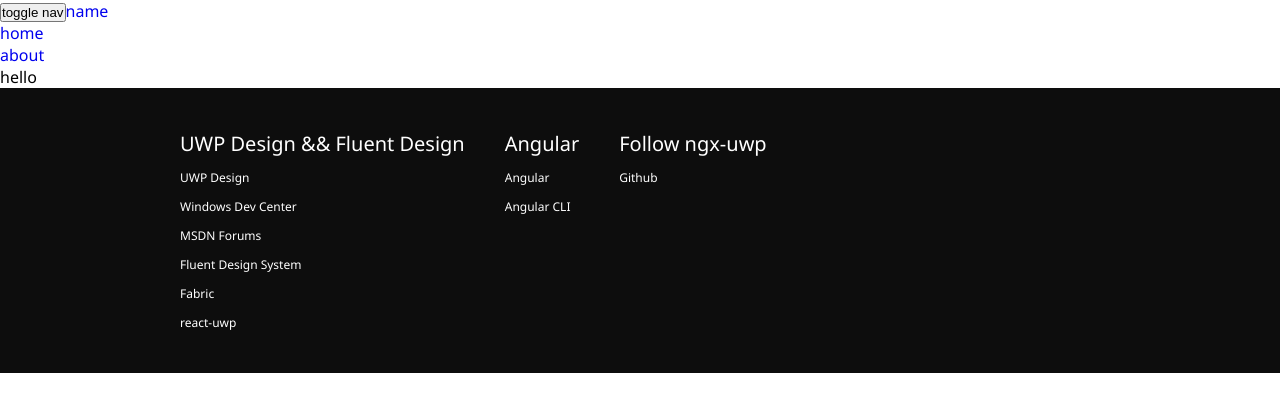
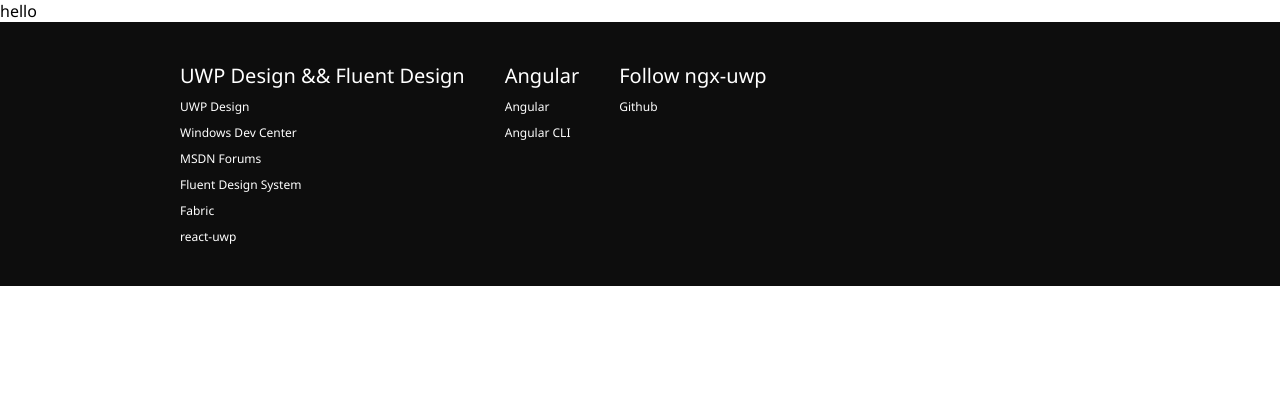
Before and after one commit to tc9011/ngx-uwp, an Angular app: page /homepage in a window 1280 px wide. Shown: the top 412 px of the page. Built offline with nearby package versions, Linux system fonts and the light colour scheme.

Commit message:
refactor(src): refactor style structure

```diff
--- a/components/style/core/font.scss
+++ b/components/style/core/font.scss
@@ -1,5 +1,3 @@
-@import "../themes/default";
-
 // font size
 $font-size-header: 46px;
 $font-size-subHeader: 34px;
@@ -36,12 +34,63 @@ $line-height-body: 20px;
 $line-height-captionAlt: 16px;
 $line-height-caption: 14px;
 
-$list: header subHeader title subTitle subTitleAlt base baseAlt body captionAlt caption;
 
-@each $key in $list {
-  .#{$uwp-prefix}-#{$key} {
-    font-size: #{'$font-size-'+$key};
-    font-weight: #{'$font-size-'+$key};
-    line-height: #{'$font-size-'+$key};
-  }
+.uwp-font-header {
+  font-size: $font-size-header;
+  font-weight: $font-weight-header;
+  line-height: $line-height-header;
 }
+
+.uwp-font-subHeader {
+  font-size: $font-size-subHeader;
+  font-weight: $font-weight-subHeader;
+  line-height: $line-height-subHeader;
+}
+
+.uwp-font-title {
+  font-size: $font-size-title;
+  font-weight: $font-weight-title;
+  line-height: $line-height-title;
+}
+
+.uwp-font-subTitle {
+  font-size: $font-size-subTitle;
+  font-weight: $font-weight-subTitle;
+  line-height: $line-height-subTitle;
+}
+
+.uwp-font-subTitleAlt {
+  font-size: $font-size-subTitleAlt;
+  font-weight: $font-weight-subTitleAlt;
+  line-height: $line-height-subTitleAlt;
+}
+
+.uwp-font-base {
+  font-size: $font-size-base;
+  font-weight: $font-weight-base;
+  line-height: $line-height-base;
+}
+
+.uwp-font-baseAlt {
+  font-size: $font-size-baseAlt;
+  font-weight: $font-weight-baseAlt;
+  line-height: $line-height-baseAlt;
+}
+
+.uwp-font-body {
+  font-size: $font-size-body;
+  font-weight: $font-weight-body;
+  line-height: $line-height-body;
+}
+
+.uwp-font-captionAlt {
+  font-size: $font-size-captionAlt;
+  font-weight: $font-weight-captionAlt;
+  line-height: $line-height-captionAlt;
+}
+
+.uwp-font-caption {
+  font-size: $font-size-caption;
+  font-weight: $font-weight-caption;
+  line-height: $line-height-caption;
+}
--- a/components/style/themes/default.scss
+++ b/components/style/themes/default.scss
@@ -1,4 +1,5 @@
 @import "../color/colorPalette";
+@import "../core/font";
 
 $uwp-prefix: uwp;
 
--- a/src/app/layout/footer/footer.component.html
+++ b/src/app/layout/footer/footer.component.html
@@ -1,22 +1,22 @@
 <footer id="uwp-footer">
   <div class="container">
     <dl>
-      <dt>UWP Design && Fluent Design</dt>
-      <dd><a href="https://developer.microsoft.com/en-us/windows/apps/design">UWP Design</a></dd>
-      <dd><a href="https://developer.microsoft.com/en-us/windows">Windows Dev Center</a></dd>
-      <dd><a href="https://msdn.microsoft.com/en-us/default.aspx">MSDN Forums</a></dd>
-      <dd><a href="http://fluent.microsoft.com/">Fluent Design System</a></dd>
-      <dd><a href="https://dev.office.com/fabric">Fabric</a></dd>
-      <dd><a href="https://www.react-uwp.com">react-uwp</a></dd>
+      <dt class="uwp-font-subTitle">UWP Design && Fluent Design</dt>
+      <dd class="uwp-font-caption"><a href="https://developer.microsoft.com/en-us/windows/apps/design">UWP Design</a></dd>
+      <dd class="uwp-font-caption"><a href="https://developer.microsoft.com/en-us/windows">Windows Dev Center</a></dd>
+      <dd class="uwp-font-caption"><a href="https://msdn.microsoft.com/en-us/default.aspx">MSDN Forums</a></dd>
+      <dd class="uwp-font-caption"><a href="http://fluent.microsoft.com/">Fluent Design System</a></dd>
+      <dd class="uwp-font-caption"><a href="https://dev.office.com/fabric">Fabric</a></dd>
+      <dd class="uwp-font-caption"><a href="https://www.react-uwp.com">react-uwp</a></dd>
     </dl>
     <dl>
-      <dt>Angular</dt>
-      <dd><a href="https://angular.io/">Angular</a></dd>
-      <dd><a href="https://cli.angular.io/">Angular CLI</a></dd>
+      <dt class="uwp-font-subTitle">Angular</dt>
+      <dd class="uwp-font-caption"><a href="https://angular.io/">Angular</a></dd>
+      <dd class="uwp-font-caption"><a href="https://cli.angular.io/">Angular CLI</a></dd>
     </dl>
     <dl>
-      <dt>Follow ngx-uwp</dt>
-      <dd><a href="https://github.com/tc9011/ngx-uwp">Github</a></dd>
+      <dt class="uwp-font-subTitle">Follow ngx-uwp</dt>
+      <dd class="uwp-font-caption"><a href="https://github.com/tc9011/ngx-uwp">Github</a></dd>
     </dl>
   </div>
 </footer>
--- a/src/app/layout/navbar/navbar.component.html
+++ b/src/app/layout/navbar/navbar.component.html
@@ -1,20 +1,3 @@
-<header class="navbar navbar-default">
-  <nav class="container">
-    <div class="navbar-header">
-      <button type="button" class="navbar-toggle collapsed" data-toggle="collapse"
-              data-target=".navbar-collapse">
-        <span class="sr-only">toggle nav</span>
-        <span class="icon-bar"></span>
-        <span class="icon-bar"></span>
-        <span class="icon-bar"></span>
-      </button>
-      <a class="navbar-brand" href="#">name</a>
-    </div>
-    <div class="navbar-collapse collapse">
-      <ul class="nav navbar-nav">
-        <li routerLinkActive="active"><a routerLink="/homepage">home</a></li>
-        <li routerLinkActive="active"><a routerLink="/about">about</a></li>
-      </ul>
-    </div><!--nav-collapse-->
-  </nav>
+<header id="uwp-navbar">
+
 </header>
--- a/src/style/dark-theme.scss
+++ b/src/style/dark-theme.scss
@@ -1,10 +1,5 @@
-$theme-color: rgba(0, 0, 0, 0.95);
+@import "../../components/style/themes/default";
 
-// font
-$font-color: #ffffff;
+$uwp-prefix: uwp;
 
-$font-size-1: 12px;
-$font-size-2: 14px;
-$font-size-3: 16px;
-$font-size-4: 18px;
-$font-size-5: 20px;
+$theme-color: rgba(0, 0, 0, 0.95);            // 95% Black
--- a/src/style/footer.scss
+++ b/src/style/footer.scss
@@ -1,14 +1,12 @@
-@import "dark-theme";
-
 #uwp-footer{
   display: flex;
   justify-content: center;
   background: $theme-color;
-  color: $font-color;
+  color: $baseHigh;
   min-height: 260px;
 
   a {
-    color: $font-color;
+    color: $baseHigh;
   }
 
   .container {
@@ -24,10 +22,10 @@
       margin: 12px 0;
     }
     dt {
-      font-size: $font-size-5;
+      font-size: $font-size-subTitle;
     }
     dd {
-      font-size: $font-size-1;
+      font-size: $font-size-caption;
     }
   }
 
--- a/src/style/index.scss
+++ b/src/style/index.scss
@@ -3,3 +3,4 @@
 @import "dark-theme";
 @import "footer";
 @import "sidebar";
+@import "navbar";
--- /dev/null
+++ b/src/style/navbar.scss
@@ -0,0 +1,3 @@
+#uwp-navbar {
+
+}
```
